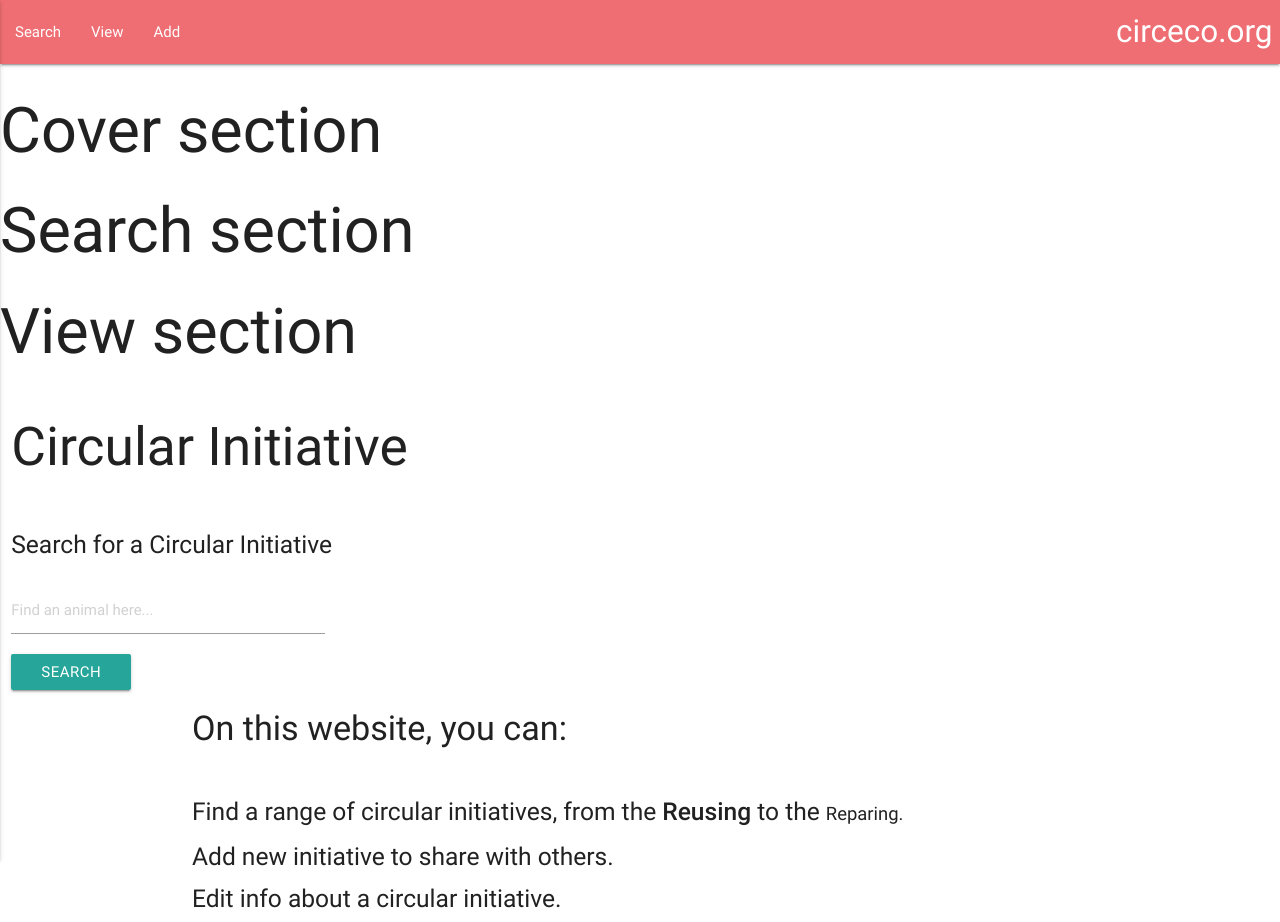
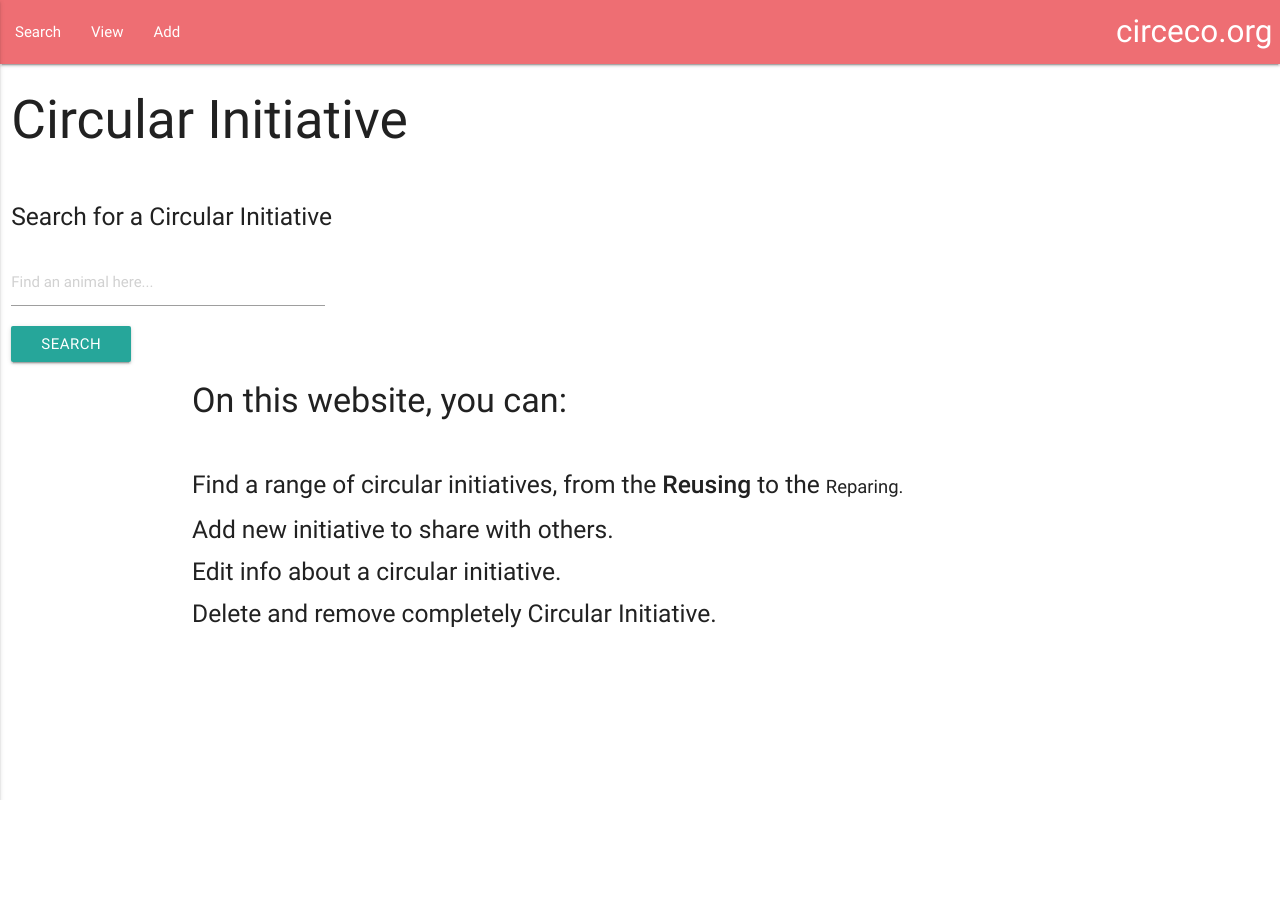
Before and after one commit to circeco/circdata, a Flask app: page / in a window 1280 px wide. Shown: the top 922 px of the page. After the commit the page ends 800 px from the top, so only its background shows below. Run offline with Flask 2, Linux system fonts and the light colour scheme; a database or web service that is not in the repository returns one stand-in record (values such as "Sample title"); some libraries are stand-ins or nearby versions.

Commit message:
html code and template inheritance for view page

```diff
--- a/app.py
+++ b/app.py
@@ -23,35 +23,11 @@
                             initiatie_object=mongo.db.initiatie_object.find().sort("circular_initiative", 1),
                             initiatie_description=mongo.db.initiatie_description.find().sort("circular_initiative", 1),)
 
-# Circular Inititative page
-@app.route("/view", methods=["GET", "POST"])
-def all_animals():
-    if request.method == "POST":
-        searchInitiative = request.form.get("search_circular_inititatve")
-        search_results = mongo.db.animals.find({"$text": {"$search": searchInitiative}}).sort("initiative_name", 1)
-        if search_results.count() > 0:
-            diets = mongo.db.diets.find()
-            return render_template("view.html",
-                                    initiative_name=list(search_results),
-                                    initiatie_type=list(initiative_type), results_found=True)
-        else:
-            circular_initiative = mongo.db.circular_initiative.find().sort([("initiative_type", 1),
-                                                    ("initiative_name", 1)])
-            diets = mongo.db.diets.find()
-            return render_template("view.html", circular_initiative=list(circular_initiative),
-                                    initiatie_type=list(initiative_type), results_found=False)
-    else:
-        circular_initiative = mongo.db.circular_initiative.find().sort([("initiative_type", 1),
-                                                ("initiative_name", 1)])
-        initiative_type = mongo.db.initiative_type.find()
-        return render_template("view.html", circular_initiative=list(circular_initiative),
-                                initiative_type=list(initiative_type), results_found=False)
-
 
 @app.route('/')
 @app.route('/get_circular_initiative')
 def get_circular_initiative():
-    return render_template("index.html", circular_initiative=mongo.db.circular_initiative.find())
+    return render_template("view.html", circular_initiative=mongo.db.circular_initiative.find())
 
 
 if __name__ == '__main__':
--- a/templates/add.html
+++ b/templates/add.html
@@ -0,0 +1,6 @@
+{% extends 'base.html' %}
+{% block content %}
+
+
+
+{% endblock %}
--- a/templates/base.html
+++ b/templates/base.html
@@ -27,65 +27,23 @@
             </nav>
         </header>
 
-        <section>
-            <h1>Cover section</h1>
-        </section>
 
-        <section>
-            <h1>Search section</h1>
-        </section>
-
-        <section>
-            <h1>View section</h1>
-            {% block content %}
-            {% endblock %}
-
-			<div class="card">
-				<div class="card-image waves-effect waves-block waves-light">
-					<img class="activator" src="images/office.jpg">
-			    </div>
-                <div class="card-content">
-                    <span class="card-title activator grey-text text-darken-4">Card Title<i class="material-icons right">more_vert</i></span>
-                    <p><a href="#">This is a link</a></p>
-                </div>
-                <div class="card-reveal">
-                    <span class="card-title grey-text text-darken-4">Card Title<i class="material-icons right">close</i></span>
-                    <p>Here is some more information about this product that is only revealed once clicked on.</p>
-                </div>
-			</div>
-            <div class="card">
-				<div class="card-image waves-effect waves-block waves-light">
-					<img class="activator" src="images/office.jpg">
-			    </div>
-                <div class="card-content">
-                    <span class="card-title activator grey-text text-darken-4">Card Title<i class="material-icons right">more_vert</i></span>
-                    <p><a href="#">This is a link</a></p>
-                </div>
-                <div class="card-reveal">
-                    <span class="card-title grey-text text-darken-4">Card Title<i class="material-icons right">close</i></span>
-                    <p>Here is some more information about this product that is only revealed once clicked on.</p>
-                </div>
-			</div>
-            <div class="card">
-				<div class="card-image waves-effect waves-block waves-light">
-					<img class="activator" src="images/office.jpg">
-			    </div>
-                <div class="card-content">
-                    <span class="card-title activator grey-text text-darken-4">Card Title<i class="material-icons right">more_vert</i></span>
-                    <p><a href="#">This is a link</a></p>
-                </div>
-                <div class="card-reveal">
-                    <span class="card-title grey-text text-darken-4">Card Title<i class="material-icons right">close</i></span>
-                    <p>Here is some more information about this product that is only revealed once clicked on.</p>
-                </div>
-			</div>
+        <section class="cover_section">
 
         </section>
 
-        <section>
-            <h1>Add section</h1>
+        <section class="search_section">
+
         </section>
 
+        <section class="view_section">
+            {% block content %}
+            {% endblock %}
+        </section>
+
+        <section class="add_section">
+
+        </section>
 
 
         <script src="https://cdnjs.cloudflare.com/ajax/libs/jquery/3.2.1/jquery.min.js"></script>
```
Also changed, not shown: templates/view.html (+19 -0 lines).
